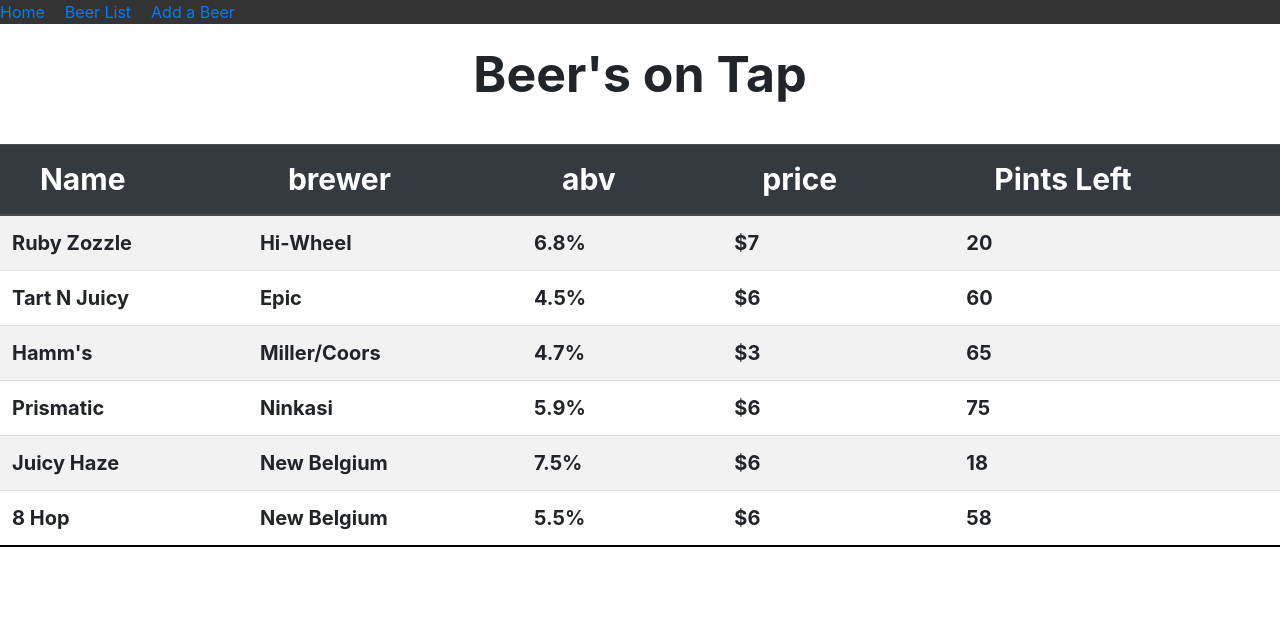
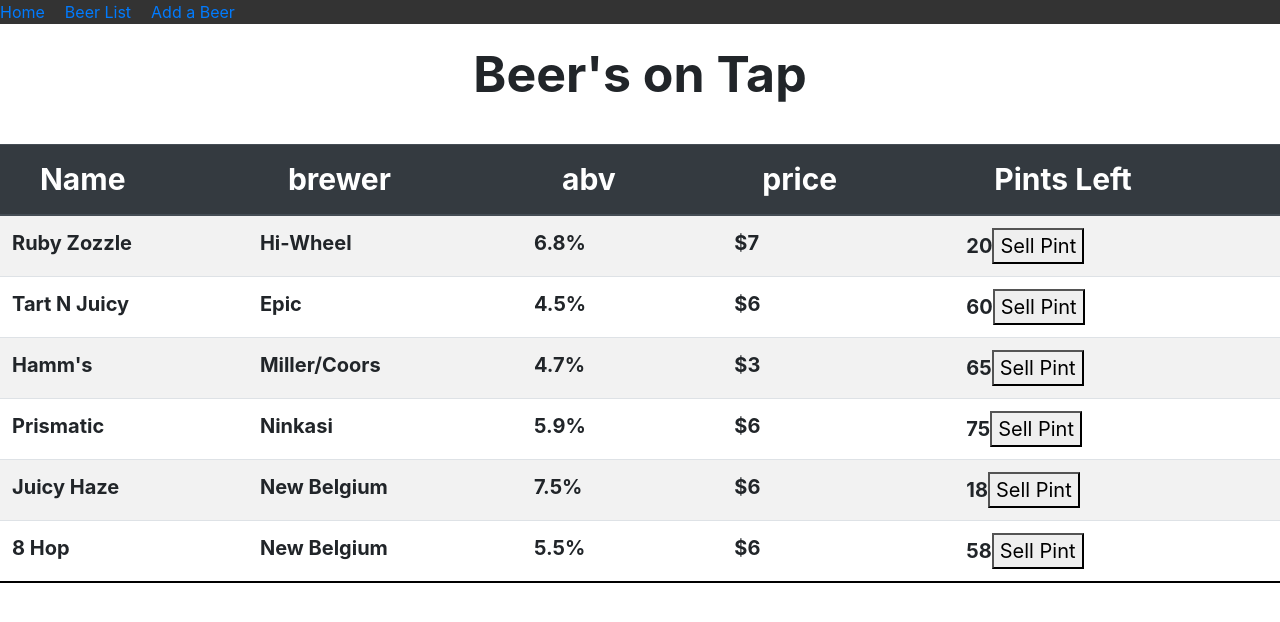
Before and after one commit to Connor85/TapRoomReact, a React app: page / in a window 1280 px wide. Shown: the top 622 px of the page. Built offline with nearby package versions, Linux system fonts and the light colour scheme.

Commit message:
add sell pint

```diff
--- a/src/components/App.jsx
+++ b/src/components/App.jsx
@@ -63,11 +63,19 @@
       ]
     };
     this.handleAddingNewBeerToList = this.handleAddingNewBeerToList.bind(this);
+    this.handleSellingABeer = this.handleSellingABeer.bind(this);
   }
 
   handleAddingNewBeerToList(newTicket) {
-    var newMasterKegList = this.state.masterKegList.slice();
+    let newMasterKegList = this.state.masterKegList.slice();
     newMasterKegList.push(newTicket);
+    this.setState({ masterKegList: newMasterKegList });
+  }
+
+  handleSellingABeer(beer) {
+    let newMasterKegList = this.state.masterKegList.slice();
+    let beerIndex = this.state.masterKegList.indexOf(beer);
+    newMasterKegList[beerIndex].remaining++;
     this.setState({ masterKegList: newMasterKegList });
   }
 
@@ -84,7 +92,12 @@
           <Route
             exact
             path="/"
-            render={() => <BeerList beerList={this.state.masterKegList} />}
+            render={() => (
+              <BeerList
+                sellPint={this.handleSellingABeer}
+                beerList={this.state.masterKegList}
+              />
+            )}
           />
 
           <Route
--- a/src/components/Beer.jsx
+++ b/src/components/Beer.jsx
@@ -1,6 +1,9 @@
 import React from "react";
 
 function Beer(props) {
+  // function handleDownVoteClick() {
+  //   props.onSellingBeer(props.beer);
+  // }
   return (
     <tr class="row">
       <style jsx>{`
@@ -16,7 +19,10 @@
       <td>{props.brewer}</td>
       <td>{props.abv}</td>
       <td>${props.price}</td>
-      <td>{props.remaining}</td>
+      <td>
+        {props.remaining}
+        <button onClick={props.onSellingBeer}>Sell Pint</button>
+      </td>
     </tr>
   );
 }
--- a/src/components/BeerList.jsx
+++ b/src/components/BeerList.jsx
@@ -3,6 +3,8 @@
 import Beer from "./Beer";
 
 function BeerList(props) {
+  console.log(props.beerList);
+
   return (
     <div>
       <style jsx>{`
@@ -45,6 +47,7 @@
                 price={keg.price}
                 remaining={keg.remaining}
                 key={index}
+                onSellingBeer={() => this.handleDownVoteClick(beer)}
               />
             ))}
           </tbody>
--- a/src/components/NewBeerForm.jsx
+++ b/src/components/NewBeerForm.jsx
@@ -8,7 +8,6 @@
   let _description = null;
   let _abv = null;
   let _price = null;
-  // let _remaining = null;
 
   function handleNewBeerFormSubmission(event) {
     event.preventDefault();
@@ -18,7 +17,8 @@
       description: _description.value,
       abv: _abv.value,
       price: _price.value,
-      remaining: 124
+      remaining: 124,
+      id: v4()
     });
     _name.value = "";
     _brewer.value = "";
```
